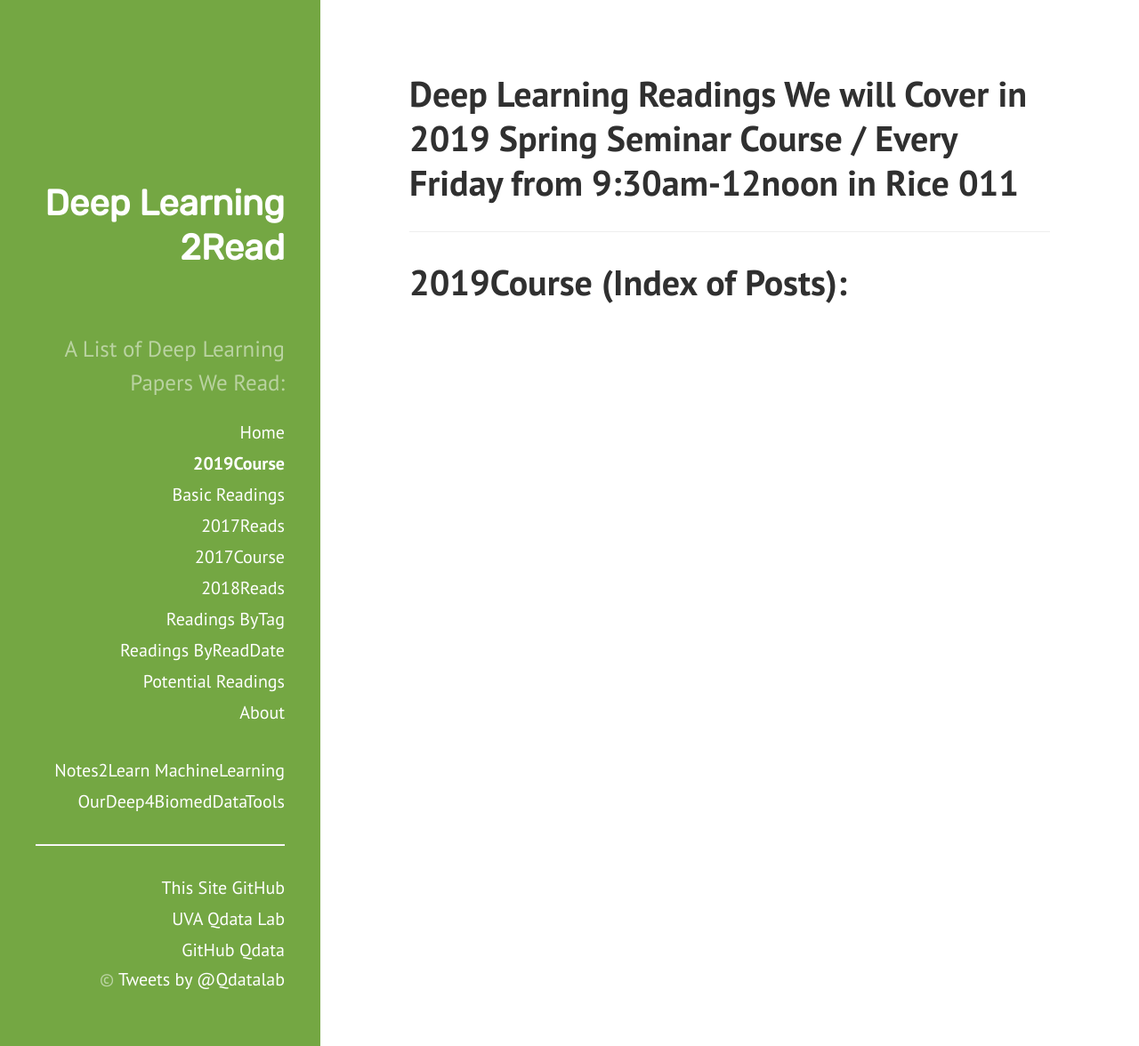
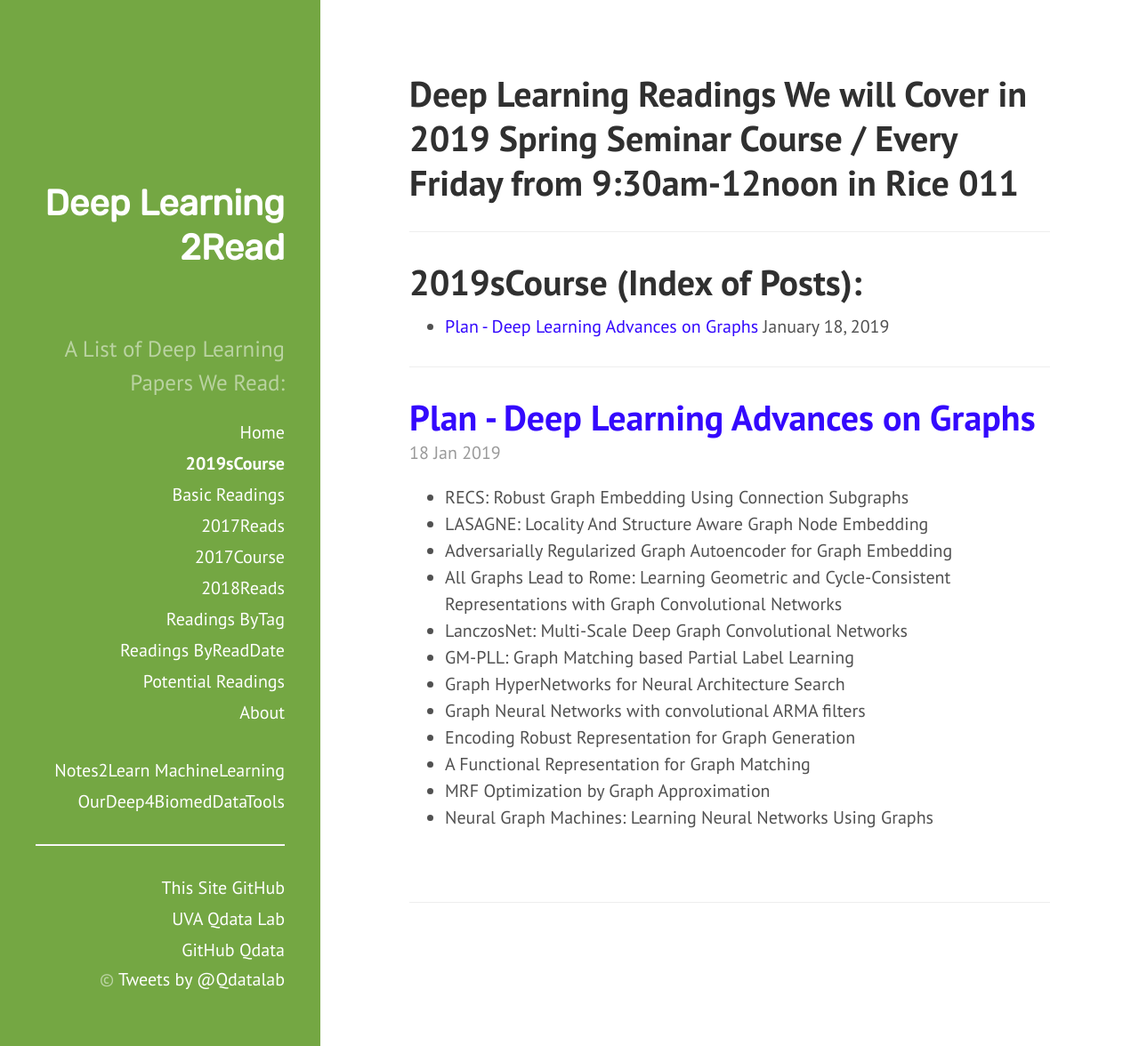
Before and after one commit to QData/deep2Read, a Jekyll site: the page built from 2019sCourse.md, in a window 1280 px wide and 1176 px high. Shown: the whole window at 89% size. Built offline with Jekyll 4.4.1, drawn with Linux system fonts in a browser that asks for light colours.

Commit message:
part of plan

```diff
--- a/2019sCourse.md
+++ b/2019sCourse.md
@@ -1,6 +1,6 @@
 ---
 layout: page
-title: 2019Course
+title: 2019sCourse
 desc: "Deep Learning Readings We will Cover in 2019 Spring Seminar Course / Every Friday from 9:30am-12noon in Rice 011"
 order: 0
 ---
--- /dev/null
+++ b/_posts/2019-01-18-Plan.md
@@ -0,0 +1,22 @@
+---
+layout: post
+title: Plan - Deep Learning Advances on Graphs
+desc: 2019-W1
+categories: 2018Reads
+tags:
+- 0Survey
+categories: 2019sCourse
+---
+
++ RECS: Robust Graph Embedding Using Connection Subgraphs
++ LASAGNE: Locality And Structure Aware Graph Node Embedding
++ Adversarially Regularized Graph Autoencoder for Graph Embedding
++  All Graphs Lead to Rome: Learning Geometric and Cycle-Consistent Representations with Graph Convolutional Networks
++ LanczosNet: Multi-Scale Deep Graph Convolutional Networks
++ GM-PLL: Graph Matching based Partial Label Learning
++ Graph HyperNetworks for Neural Architecture Search
++ Graph Neural Networks with convolutional ARMA filters
++ Encoding Robust Representation for Graph Generation
++ A Functional Representation for Graph Matching
++ MRF Optimization by Graph Approximation
++ Neural Graph Machines: Learning Neural Networks Using Graphs
```
